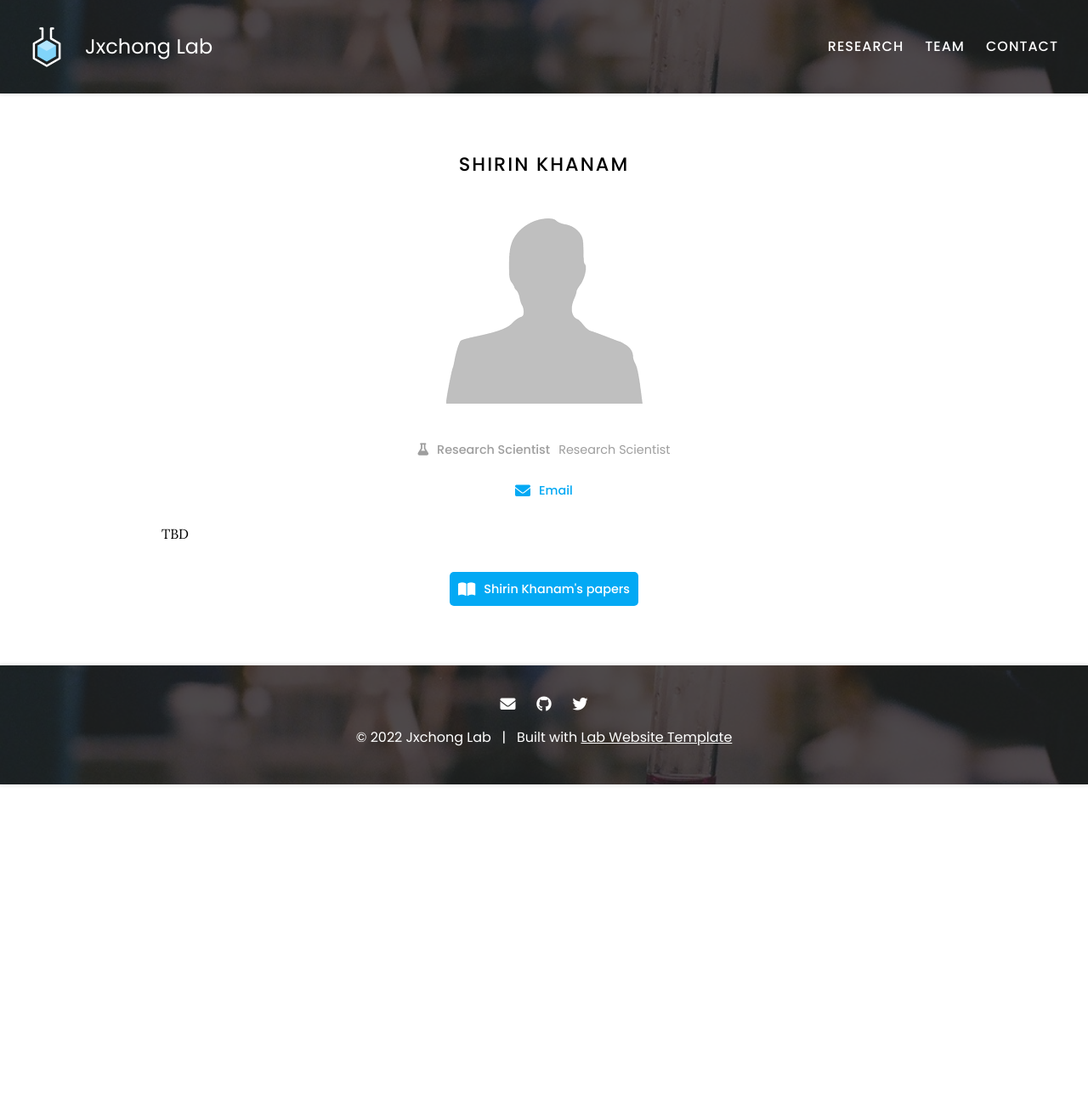
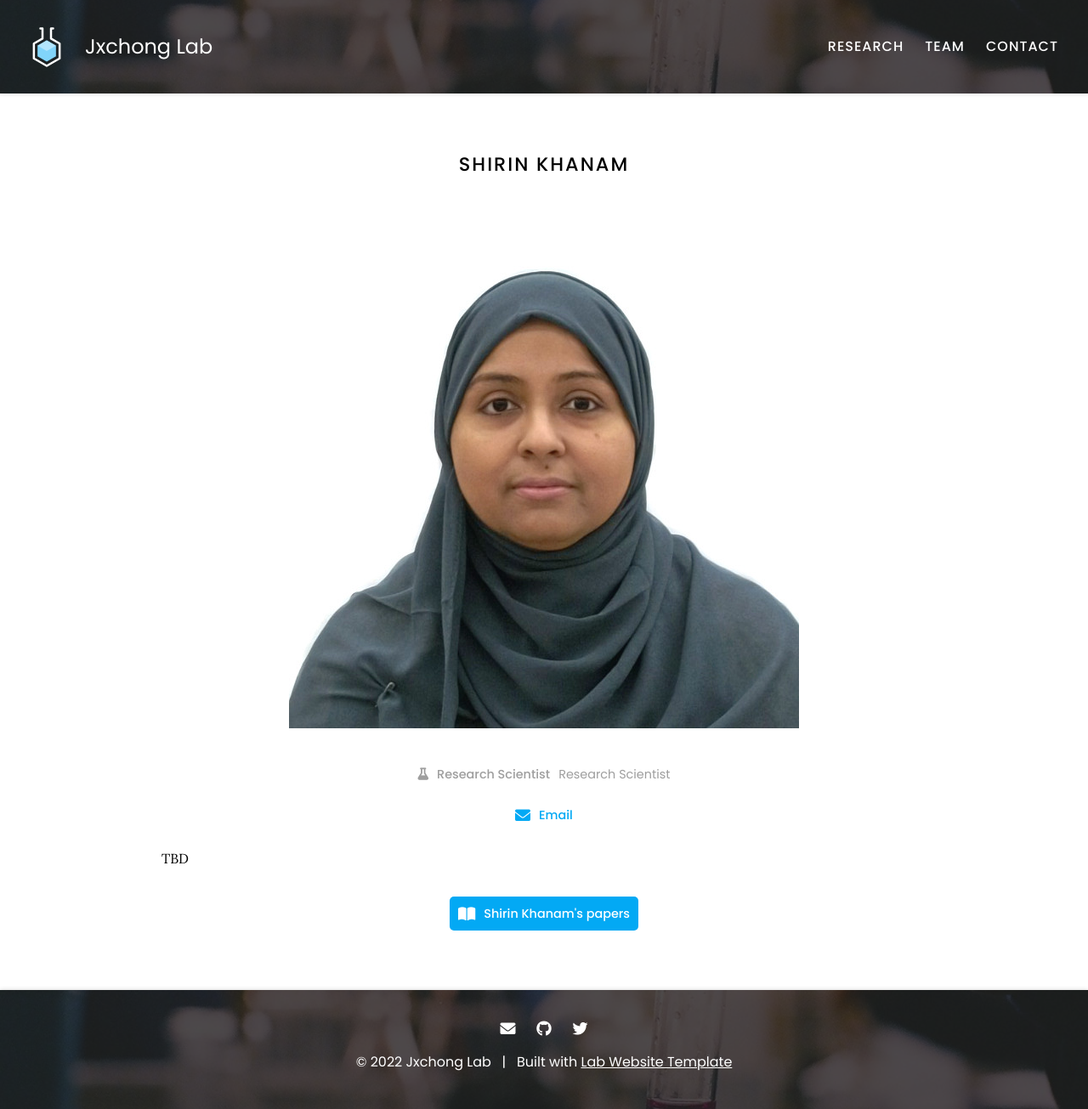
Before and after one commit to jxchong-lab/jxchong-lab-website.github.io, a Jekyll site: the page built from _members/shirin-khanam.md, in a window 1280 px wide. Shown: the whole page at 85% size. Built offline with Jekyll 4.4.1, drawn with Linux system fonts in a browser that asks for light colours; before the commit the page ends 923 px from its top, so only the background shows below that.

Commit message:
Update shirin-khanam.md

```diff
--- a/_members/shirin-khanam.md
+++ b/_members/shirin-khanam.md
@@ -1,6 +1,6 @@
 ---
 name: Shirin Khanam
-image: images/placeholder-headshot.png
+image: images/shirin.jpg
 description: Research Scientist
 role: sci
 links:
```
